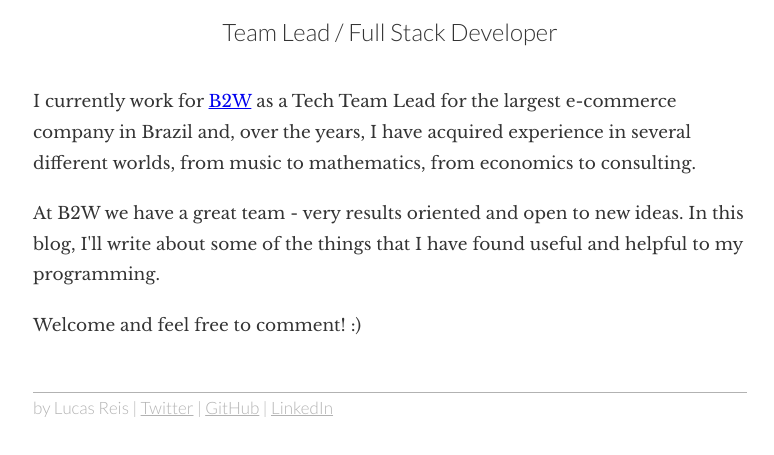
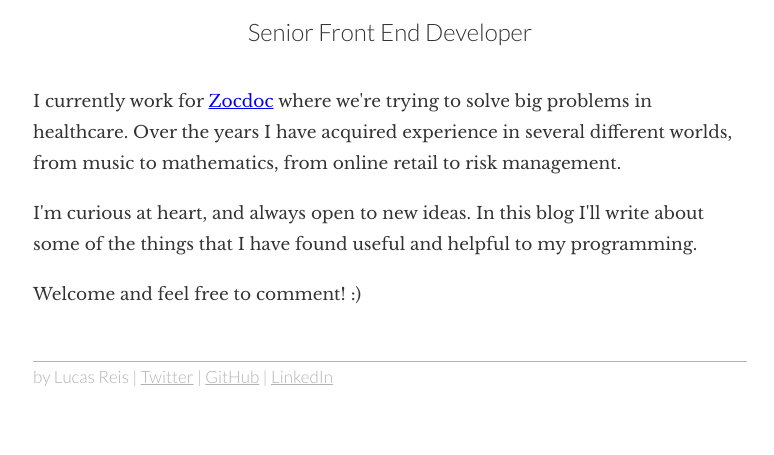
Before and after one commit to lucasmreis/blogSource, a website: page src/index.html in a window 1280 px wide. Shown: the part 477-932 px from the top of the page, without its empty margins (250-1024 px from the left). Drawn offline with nearby package versions, Linux system fonts and the light colour scheme.

Commit message:
new intro

```diff
--- a/src/index.html
+++ b/src/index.html
@@ -1,5 +1,6 @@
 <!DOCTYPE html>
 <html>
+
 <head>
   <title>Lucas Reis' Page</title>
   <link rel="stylesheet" href="styles/reset.css" type="text/css">
@@ -24,7 +25,7 @@
   <link rel="icon" type="image/png" href="assets/favicon/favicon-32x32.png" sizes="32x32" />
   <link rel="icon" type="image/png" href="assets/favicon/favicon-16x16.png" sizes="16x16" />
   <link rel="icon" type="image/png" href="assets/favicon/favicon-128.png" sizes="128x128" />
-    <meta name="application-name" content="Lucas Reis' Blog"/>
+  <meta name="application-name" content="Lucas Reis' Blog" />
   <meta name="msapplication-TileColor" content="#FFFFFF" />
   <meta name="msapplication-TileImage" content="assets/favicon/mstile-144x144.png" />
   <meta name="msapplication-square70x70logo" content="assets/favicon/mstile-70x70.png" />
@@ -33,6 +34,7 @@
   <meta name="msapplication-square310x310logo" content="assets/favicon/mstile-310x310.png" />
 
 </head>
+
 <body>
   <div id="container">
     <header>
@@ -44,13 +46,16 @@
     <div id="main-text">
       <img class="myself" src="assets/eu.jpg" alt="myself" />
       <h1 class="main-title">Lucas Reis' page</h1>
-        <div class="lead secondary-title">Team Lead / Full Stack Developer</div>
+      <div class="lead secondary-title">Senior Front End Developer</div>
 
       <p>
-          I currently work for <a href="http://www.b2wdigital.com/">B2W</a> as a Tech Team Lead for the largest e-commerce company in Brazil and, over the years, I have acquired experience in several different worlds, from music to mathematics, from economics to consulting.
+        I currently work for <a href="https://www.zocdoc.com/about/careers/">Zocdoc</a> where we're trying to solve big problems
+        in healthcare. Over the years I have acquired experience in several different worlds, from music to mathematics,
+        from online retail to risk management.
       </p>
       <p>
-          At B2W we have a great team - very results oriented and open to new ideas. In this blog, I'll write about some of the things that I have found useful and helpful to my programming.
+        I'm curious at heart, and always open to new ideas. In this blog I'll write about some of the things that I have found useful
+        and helpful to my programming.
       </p>
       <p>
         Welcome and feel free to comment! :)
@@ -58,18 +63,21 @@
 
     </div>
     <footer>
-        by Lucas Reis | <a href="https://twitter.com/iamlucasmreis">Twitter</a> | <a href="https://github.com/lucasmreis">GitHub</a> | <a href="https://www.linkedin.com/profile/view?id=133974663">LinkedIn</a>
+      by Lucas Reis | <a href="https://twitter.com/iamlucasmreis">Twitter</a> | <a href="https://github.com/lucasmreis">GitHub</a>      | <a href="https://www.linkedin.com/profile/view?id=133974663">LinkedIn</a>
     </footer>
   </div>
 
   <script>
-      (function(i,s,o,g,r,a,m){i['GoogleAnalyticsObject']=r;i[r]=i[r]||function(){
-      (i[r].q=i[r].q||[]).push(arguments)},i[r].l=1*new Date();a=s.createElement(o),
-      m=s.getElementsByTagName(o)[0];a.async=1;a.src=g;m.parentNode.insertBefore(a,m)
-      })(window,document,'script','//www.google-analytics.com/analytics.js','ga');
+    (function (i, s, o, g, r, a, m) {
+      i['GoogleAnalyticsObject'] = r; i[r] = i[r] || function () {
+        (i[r].q = i[r].q || []).push(arguments)
+      }, i[r].l = 1 * new Date(); a = s.createElement(o),
+        m = s.getElementsByTagName(o)[0]; a.async = 1; a.src = g; m.parentNode.insertBefore(a, m)
+    })(window, document, 'script', '//www.google-analytics.com/analytics.js', 'ga');
 
     ga('create', 'UA-60280937-1', 'auto');
     ga('send', 'pageview');
   </script>
 </body>
+
 </html>
```
Lines whose indentation alone changed are shown as unchanged.
